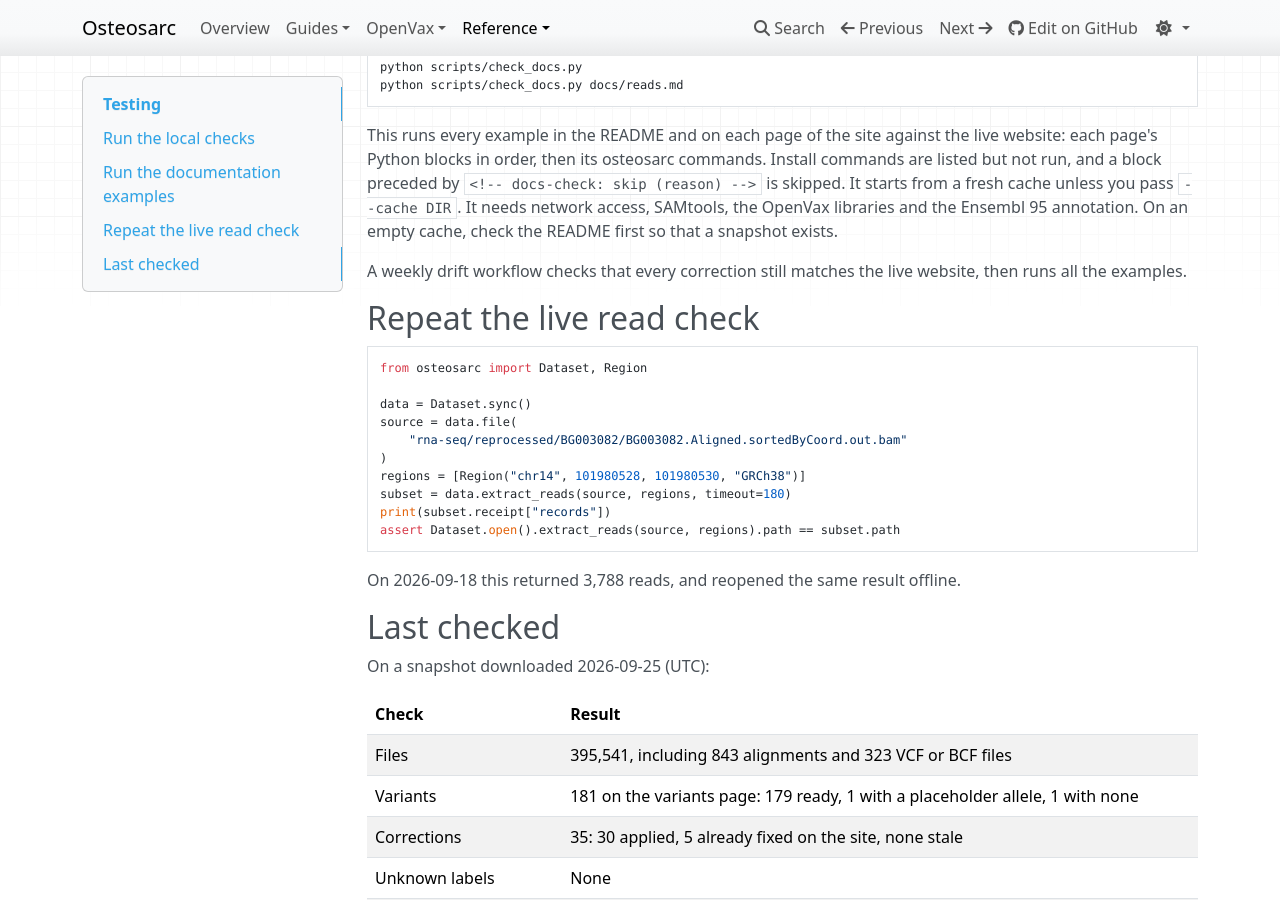
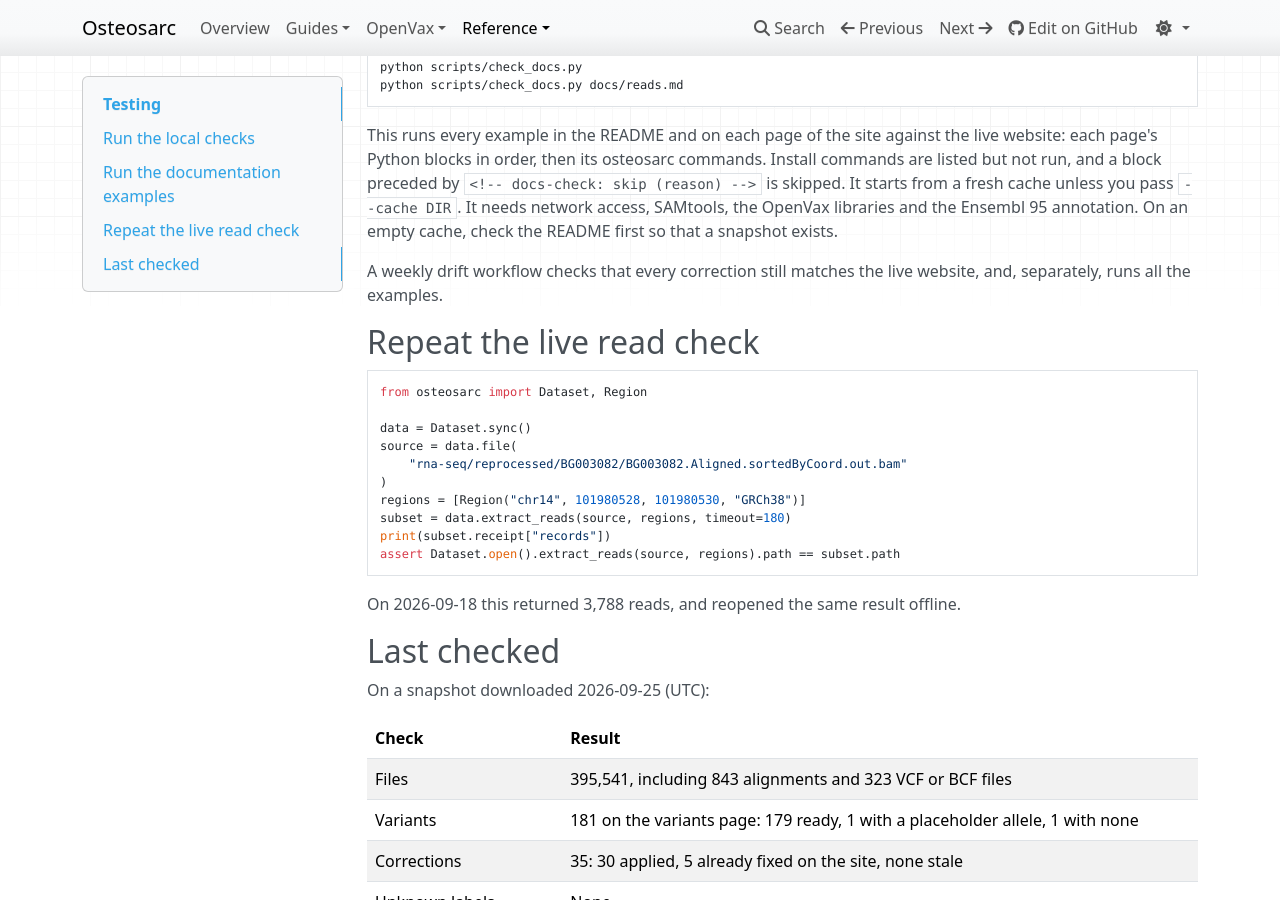
Before and after one commit to iskandr/osteosarc, an MkDocs documentation site: the page built from docs/testing.md, in a window 1280 px wide and 900 px high, scrolled down 562 px. Built offline with MkDocs 1.6.1, drawn with Linux system fonts in a browser that asks for light colours; nearby versions of some CDN libraries.

Commit message:
Drift workflow: run corrections --strict, the renamed curation command (#95)
* Drift workflow: run corrections --strict, the renamed curation command (fixes #94)

Claude-Session: https://claude.ai/code/session_01CcNHdiWgNhPGLmd4kDvG9G

* testing.md: the drift workflow's two checks run separately

Claude-Session: https://claude.ai/code/session_01CcNHdiWgNhPGLmd4kDvG9G

```diff
--- a/docs/testing.md
+++ b/docs/testing.md
@@ -39,7 +39,7 @@ Ensembl 95 annotation. On an empty cache, check the README first so that a snaps
 exists.
 
 A weekly drift workflow checks that every correction still matches the live website,
-then runs all the examples.
+and, separately, runs all the examples.
 
 ## Repeat the live read check
 
```
Also changed, not shown: 1 other file.
